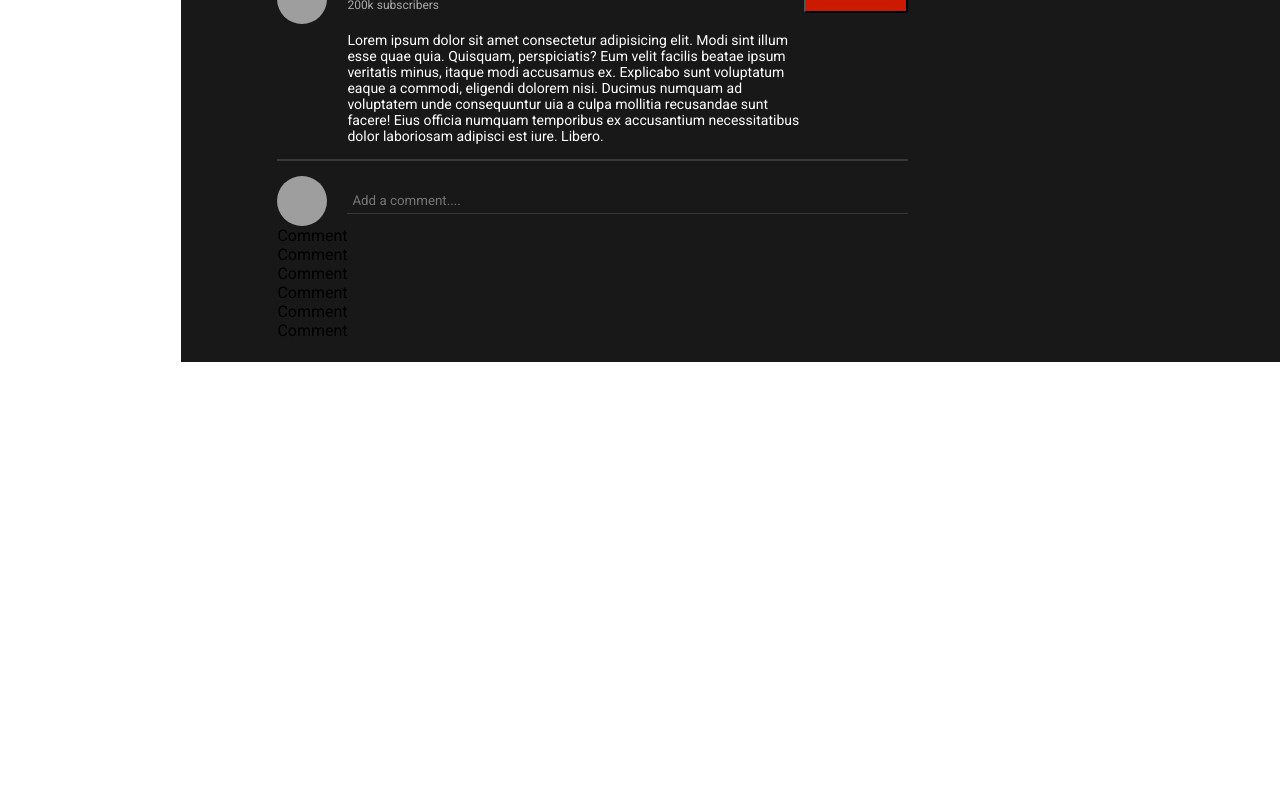
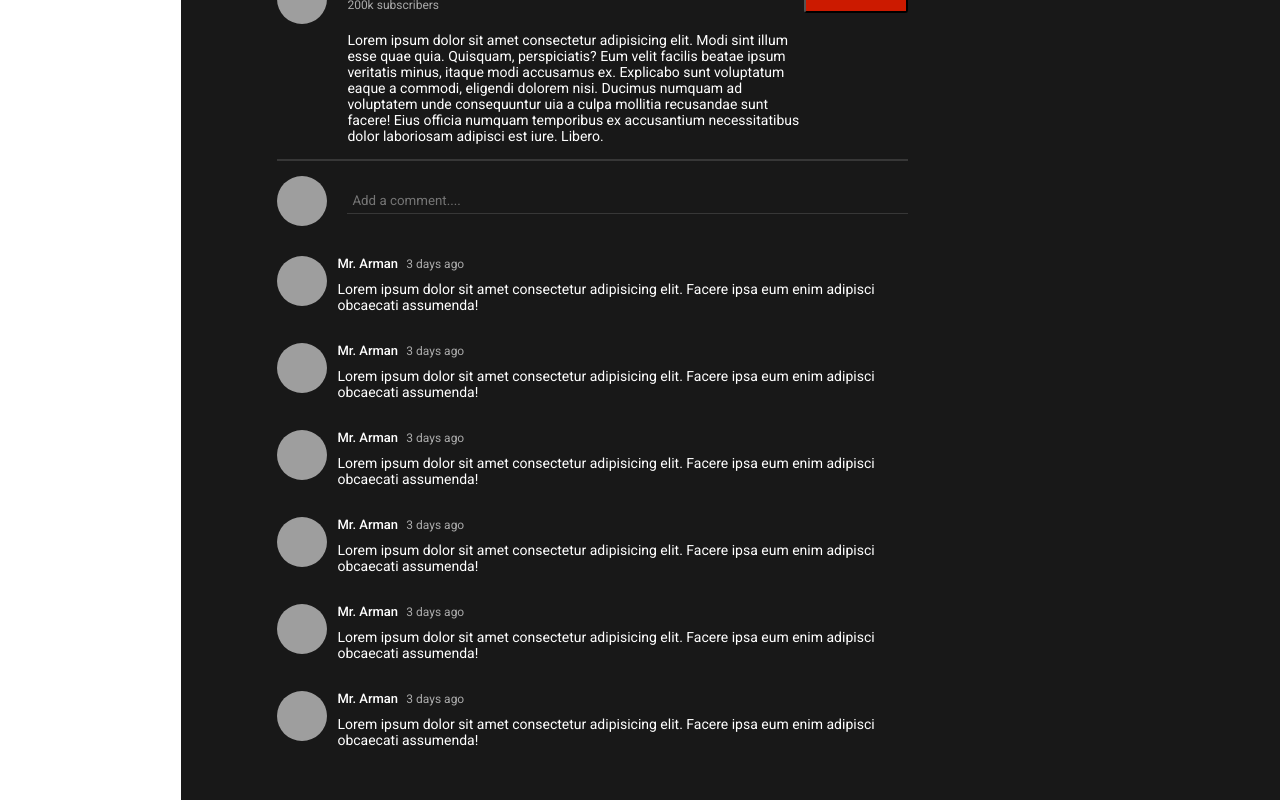
Before and after one commit to Arman-Kabir/video-sharing-client, a React (Vite) app: page /video/test in a window 1280 px wide. Shown: the part 935-1735 px from the top of the page. Before the commit the page ends 1297 px from the top, so only its background shows below. Built offline with nearby package versions, Linux system fonts and the light colour scheme; grey boxes are pictures that could not be loaded.

Commit message:
comment done

```diff
--- a/src/components/Comment.jsx
+++ b/src/components/Comment.jsx
@@ -1,9 +1,56 @@
 import styled from "styled-components";
 
-const Container = styled.div``;
+const Container = styled.div`
+  display: flex;
+  gap: 10px;
+  margin: 30px 0px;
+`;
+
+const Avatar = styled.img`
+  width: 50px;
+  height: 50px;
+  border-radius: 50%;
+`;
+
+const Details = styled.div`
+  display: flex;
+  flex-direction: column;
+  gap: 10px;
+  color: ${({ theme }) => theme.text};
+`;
+
+const Name = styled.span`
+  font-size: 13px;
+  font-weight: 500;
+`;
+const Date = styled.span`
+  font-size: 12px;
+  font-weight: 400;
+  color: ${({ theme }) => theme.textSoft};
+  margin-left: 5px;
+`;
+const Text = styled.span`
+  font-size: 14px;
+`;
 
 const Comment = () => {
-  return <Container>Comment</Container>;
+  return (
+    <Container>
+      <Avatar src="https://lh3.googleusercontent.com/ogw/ANLem4bjj38Bsj91yCv26WbQZs6v6UnQjQtqv6ZwJf_g=s32-c-mo"></Avatar>
+
+      <Details>
+        <Name>
+          Mr. Arman <Date> 3 days ago</Date>{" "}
+        </Name>
+
+        <Text>
+          {" "}
+          Lorem ipsum dolor sit amet consectetur adipisicing elit. Facere ipsa
+          eum enim adipisci obcaecati assumenda!{" "}
+        </Text>
+      </Details>
+    </Container>
+  );
 };
 
 export default Comment;
```
